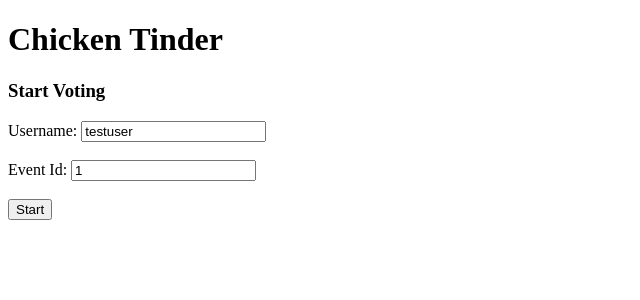
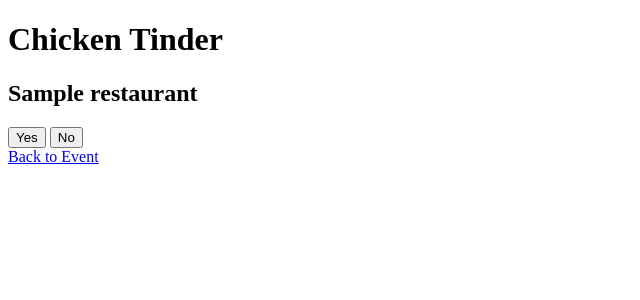
Before and after one commit to isacrab/Garnet-Gather, a Flask app: template templates/chickenTinder.html in a window 1280 px wide. Shown: the top 300 px of the page, without its empty margins (0-640 px from the left). Run offline with Flask 3, Linux system fonts and the light colour scheme; the template is opened without the code that fills it: most values are stand-ins (such as "Sample title", 1, 10 or a date in 2020).

Commit message:
Chicken Tinder frontend. Now connected to event.

```diff
--- a/templates/chickenTinder.html
+++ b/templates/chickenTinder.html
@@ -3,55 +3,62 @@
 <head>
   <meta charset = "UTF-8">
   <title>Chicken Tinder</title>
-  <style>
+  <!--need hidden class to keep everything from showin up at once-->
+  <!--<style>
     .hidden{
       display: none;
     }
-  </style>
+  </style> -->
 </head>
 <body>
   <h1>Chicken Tinder</h1>
-  <!--setup-->
-  <div id = "setup">
+
+  {% if done %}
+    <h2>Results</h2>
+    {% for result in results %}
+        <p>{{loop.index}}. {{ result[1] }} - {{ result[3] }} votes</p>
+    {% endfor %}
+  {% else %}
+    <h2>{{ restaurant[1] }}</h2>
+    <form action="/chickenTinder/vote" method="POST">
+      <input type="hidden" name="eventId" value="{{ eventId }}">
+      <input type="hidden" name="username" value="{{ username }}">
+      <input type="hidden" name="restaurantId" value="{{ restaurant[0] }}">
+      <button type="submit" name="vote" value="1">Yes</button>
+      <button type="submit" name="vote" value="0">No</button>
+    </form>
+
+   {% endif %}
+
+   <a href="/event/{{eventId}}">Back to Event</a>
+
+  <!-- <div id = "setup">
     <h3>Start Voting</h3>
-    <!--since events is not yet setup testing w/ inputs (REMOVE LATER)-->
-    <label>Username:</label>
-    <input type = "text" id = "username" value = "testuser"><br><br>
-
-    <label>Event Id:</label>
-    <input type = "number" id = "eventId" value = "1"><br><br>
-
-    <!--start button!!!-->
     <button onclick = "startVoting()">Start</button>
-  </div>
+  </div>-->
 
   <!--Voting sectuion-->
-  <div id = "votingSection" class = "hidden">
+  <!--<div id = "votingSection" class = "hidden">
     <h2 id = "restaurantName"></h2>
-    <!--Votes! yes and no assign to 1 and 0-->
+    Votes! yes and no assign to 1 and 0
     <button onclick = "vote(0)">No</button>
     <button onclick = "vote(1)">Yes</button>
-  </div>
+  </div>-->
 
-  <!--Display results-->
+  <!--Display results
   <div id = "resultsSection" class = "hidden">
     <h2>Voting Completed</h2>
     <div id = "resultsList"></div>
-  </div>
+  </div> -->
 
-  <!--JS script for functionality!!-->
+  <!--JS script for functionality!!
   <script>
-    //store global vars (these r for testing!!!!)
-    let currentUsername = '';
-    let currentEventId = 1;
-    let currentRestaurant = null;
-
     //start the voting by setting up stuff
     function startVoting(){
       //grab info from input
-      currentUsername = document.getElementById('username').value;
+      //currentUsername = document.getElementById('username').value;
       //grab info but parse it to make it actually an int
-      currentEventId = parseInt(document.getElementById('eventId').value);
+      //currentEventId = parseInt(document.getElementById('eventId').value);
 
       //hide the setup and show voting
       document.getElementById('setup').classList.add('hidden');
@@ -62,10 +69,10 @@
 
     //load the next rest to be voted on
     function loadNextRestaurant(){
-      //call api w/ params
-      fetch(`/api/chickenTinder/nextRest?username=${currentUsername}&eventId=${currentEventId}`)
+      //call api w/ params -> send request to api url & get data back!!
+      fetch(`/chickenTinder/nextRest?username=${currentUsername}&eventId=${currentEventId}`)
 
-      //convert to JSON & process
+      //convert to JSON & process -> .then will take the response and convert
         .then(response => response.json())
         .then(data => {
           if(data.done){
@@ -86,10 +93,11 @@
 
     //submit the vote!
     function vote(voteVal){
-      fetch('/api/chickenTinder/vote', { method: 'POST',
+      //usin fetch to send(POST :D) data
+      fetch('/chickenTinder/vote', { method: 'POST',
         //have to tell api json being sent
         headers: {'Content-Type': 'application/json'},
-        //turn vote into package
+        //turn vote into all the data sent
         body: JSON.stringify({
           username: currentUsername,
           eventId: currentEventId,
@@ -115,12 +123,14 @@
 
       //get results
       const resultsList = document.getElementById('resultsList');
+      //loop thru rests
       results.forEach((restaurant, index) => {
         const div = document.createElement('div');
+        //rank them starting at 1 instead of 0 bc yeah
         div.innerHTML = `${index + 1}. ${restaurant.name} - ${restaurant.votes} votes`;
         resultsList.appendChild(div);
       });
     }
-  </script>
+  </script> -->
 </body>
 </html>
```
